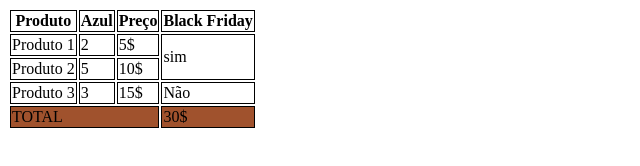
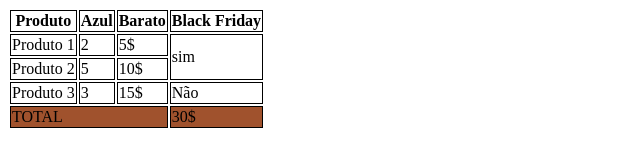
Before and after one commit to Lordnw/aula-tabela, a plain HTML site: page index.html in a window 1280 px wide. Shown: the whole page, without its empty margins (0-640 px from the left). Drawn offline with Linux system fonts and the light colour scheme.

Commit message:
mudando preço por barato

```diff
--- a/index.html
+++ b/index.html
@@ -22,7 +22,7 @@
             <tr>
                 <th>Produto</th>
                 <th>Azul</th>
-                <th>Preço</th>
+                <th>Barato</th>
                 <th>Black Friday</th>
             </tr>
         </thead>
```
